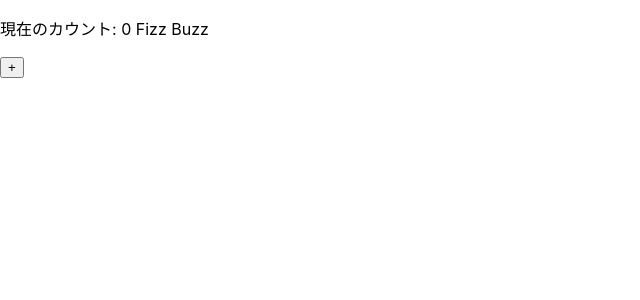
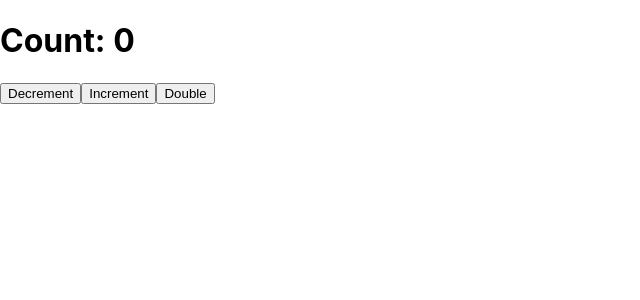
Before and after one commit to ryousukemizokami/React-practice, a React (Create React App) app: page / in a window 1280 px wide. Shown: the top 300 px of the page, without its empty margins (0-640 px from the left). Built offline with nearby package versions, Linux system fonts and the light colour scheme.

Commit message:
useCallback

```diff
--- a/src/components/Parent.tsx
+++ b/src/components/Parent.tsx
@@ -1,48 +1,45 @@
-import React, {memo, useState} from "react";
+import React, {useCallback, useState} from "react";
 
-type FizzProps = {
-    isFizz: boolean;
-}
-
-const Fizz = (props: FizzProps) => {
-    const {isFizz} = props;
-    console.log(`Fizzが再描画されました, isFizz=${isFizz}`);
-    return (
-        <span>
-            {isFizz ? "Fizz" : ""}
-        </span>
-    )
-}
-
-type BuzzProps = {
-    isBuzz: boolean;
+type ButtonProps = {
     onClick: () => void;
 }
 
-const Buzz = memo<BuzzProps>((props) => {
-    const {isBuzz, onClick} = props;
-    console.log(`Buzzが再描画されました, isBuzz=${isBuzz}`);
-    return (
-        <span onClick={onClick} style={{cursor: "pointer"}}>
-            {isBuzz ? "Buzz" : ""}
-        </span>
-    )
-})
+const DecrementButton = (props: ButtonProps) => {
+    const {onClick} = props;
+    console.log("DecrementButton rendered");
+    return <button onClick={onClick}>Decrement</button>;
+}
+
+const IncrementButton = React.memo((props: ButtonProps) => {
+    const {onClick} = props;
+    console.log("IncrementButton rendered");
+    return <button onClick={onClick}>Increment</button>;
+});
+
+const DoubleButton = React.memo((props: ButtonProps) => {
+    const {onClick} = props;
+    console.log("DoubleButton rendered");
+    return <button onClick={onClick}>Double</button>;
+});
 
 export const Parent = () => {
     const [count, setCount] = useState(0);
-    const isFizz = count % 3 === 0;
-    const isBuzz = count % 5 === 0;
-
-    const onBuzzClick = () => {
-        console.log(`Buzzがクリックされました isBuzz=${isBuzz}`);
+    const decrement = () => {
+        setCount(count - 1);
     }
-    console.log(`Parentが再描画されました, count=${count}`);
-
+    const increment = () => {
+        setCount(count + 1);
+    }
+    const double = useCallback(() => {
+        setCount(c => c * 2);
+    }
+        , []);
     return (
         <div>
-            <p>現在のカウント: {count} <Fizz isFizz={isFizz} /> <Buzz isBuzz={isBuzz} onClick={onBuzzClick} /></p>
-            <button onClick={() => setCount((c) => c+1)}>+</button>
+            <h1>Count: {count}</h1>
+            <DecrementButton onClick={decrement} />
+            <IncrementButton onClick={increment} />
+            <DoubleButton onClick={double} />
         </div>
     );
 }
```
